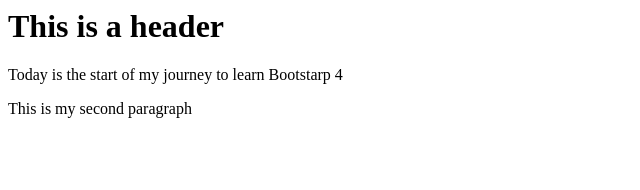
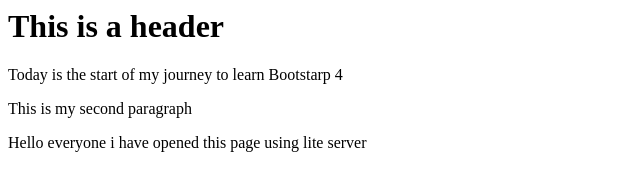
Before and after one commit to Deepthi7321/amend, a website: page index.html in a window 1280 px wide. Shown: the whole page, without its empty margins (0-640 px from the left). Drawn offline with Linux system fonts and the light colour scheme.

Commit message:
fourth commit

```diff
--- a/index.html
+++ b/index.html
@@ -6,5 +6,6 @@
         <h1>This is a header</h1>
         <p>Today is the start of my journey to learn Bootstarp 4</p>
         <p>This is my second paragraph</p>
+        <p>Hello everyone i have opened this page using lite server</p>
     </body>
 </html>
```
Also changed, not shown: package.json (added, +24 -0 lines), template/test.html (+1 -0 lines), 2 other files.
